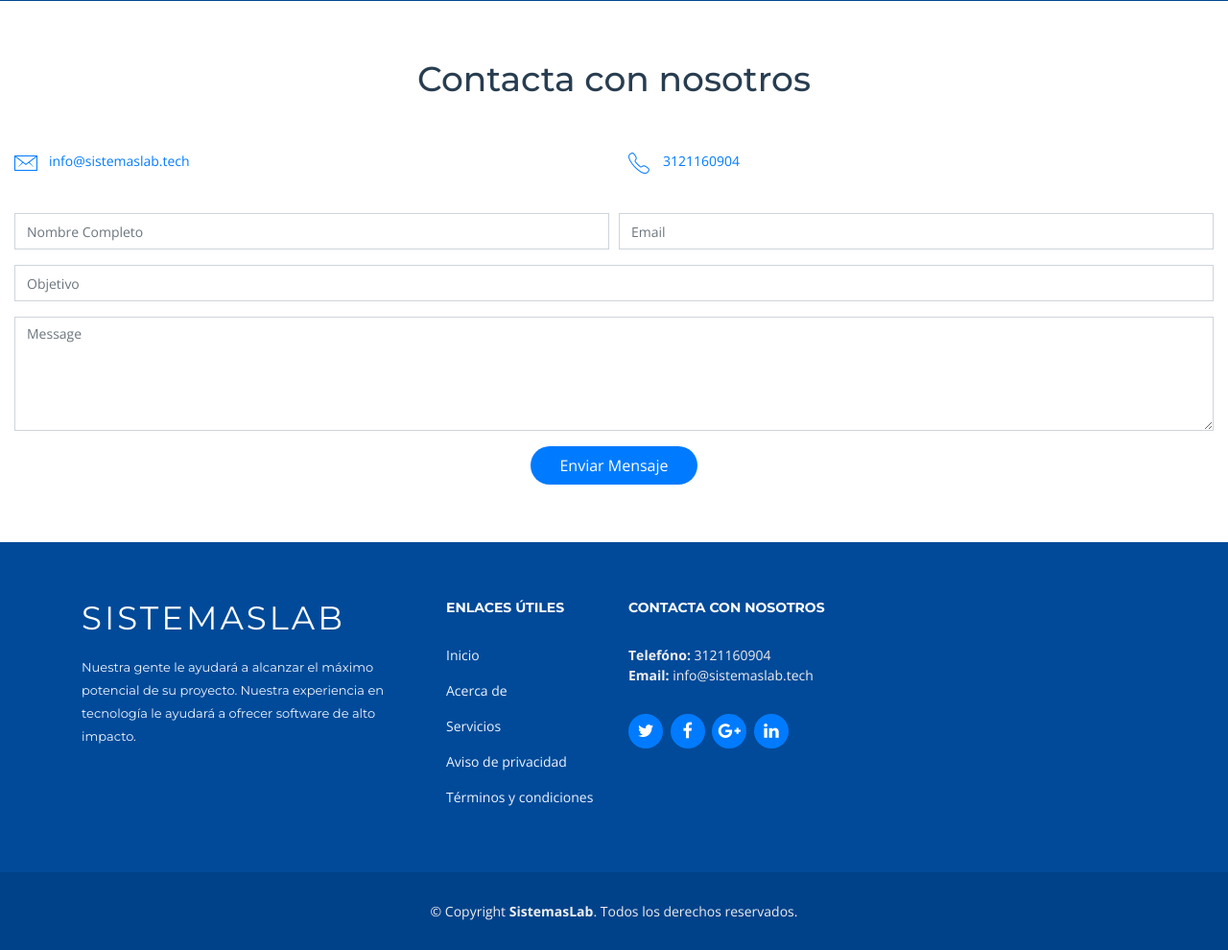
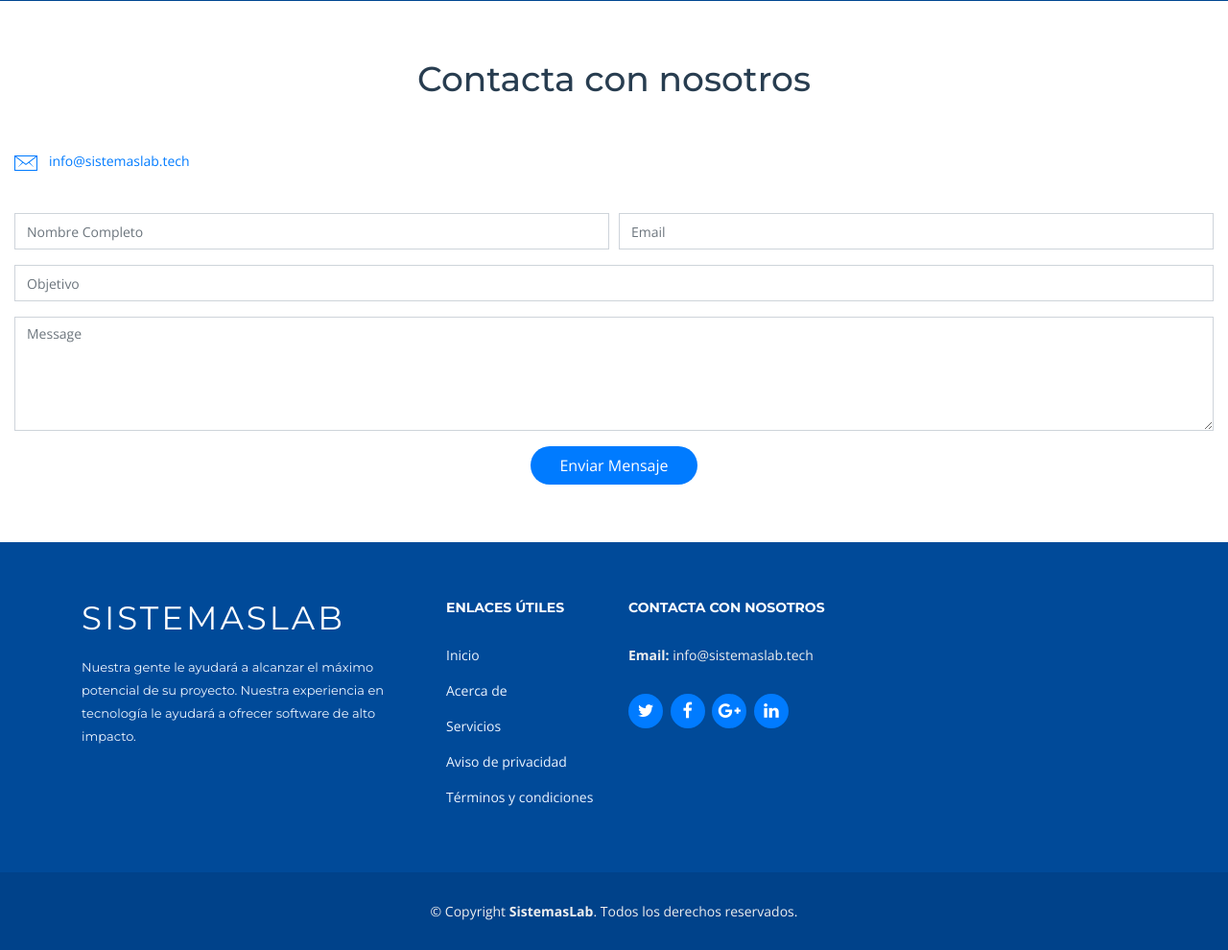
Before and after one commit to JuanPablo-Hack/sistemaslab, a PHP site: page / in a window 1280 px wide. Shown: the part 3888-4878 px from the top of the page at 96% size. Run offline with PHP 8.4, Linux system fonts and the light colour scheme; some web fonts are replaced.

Commit message:
Quitando tel

```diff
--- a/components/Contacto.php
+++ b/components/Contacto.php
@@ -16,10 +16,7 @@
                 <i class="ion-ios-email-outline"></i>
                 <p><a href="mailto:info@sistemaslab.tech">info@sistemaslab.tech</a></p>
               </div>
-              <div class="col-md-6 info">
-                <i class="ion-ios-telephone-outline"></i>
-                <p><a href="tel:+3121160904">3121160904</a></p>
-              </div>
+
             </div>
 
             <div class="form">
--- a/static/footer.php
+++ b/static/footer.php
@@ -21,7 +21,6 @@
 
           <div class="col-lg-3 col-md-6 footer-contact">
             <h4>Contacta con nosotros</h4>
-              <strong>Telefóno:</strong> 3121160904<br>
               <strong>Email:</strong> info@sistemaslab.tech<br>
             </p>
 
```
